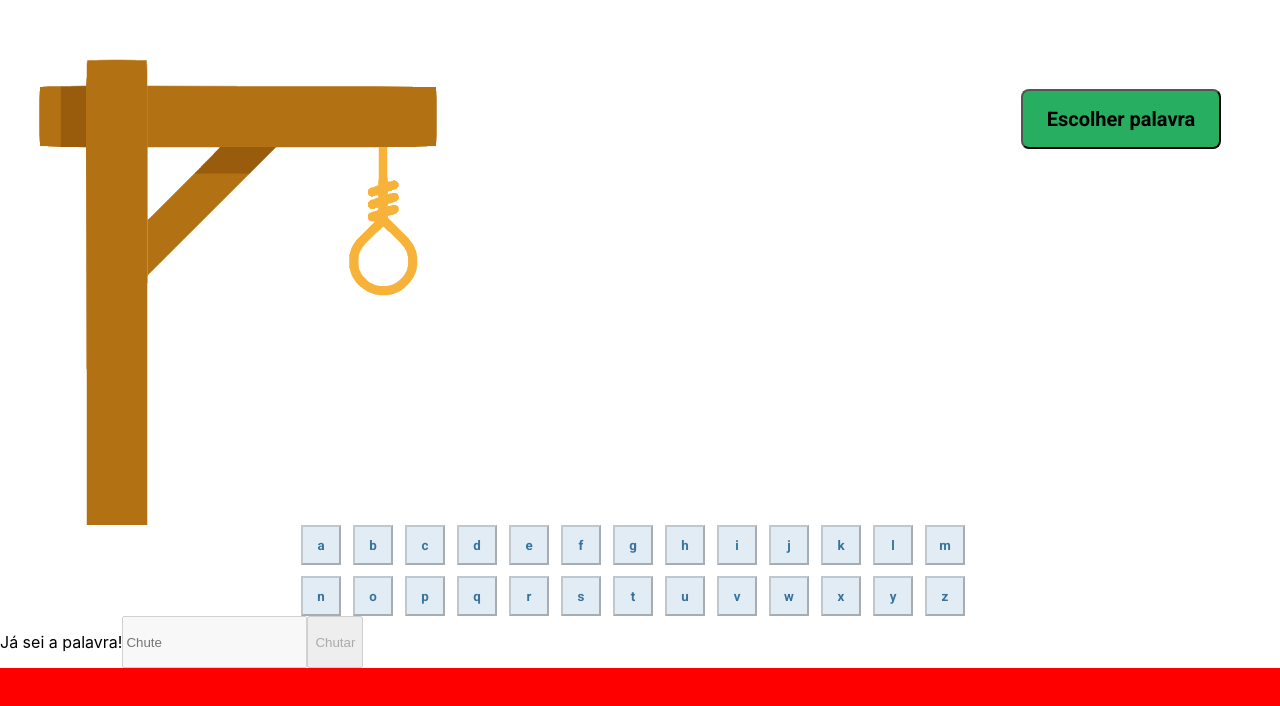
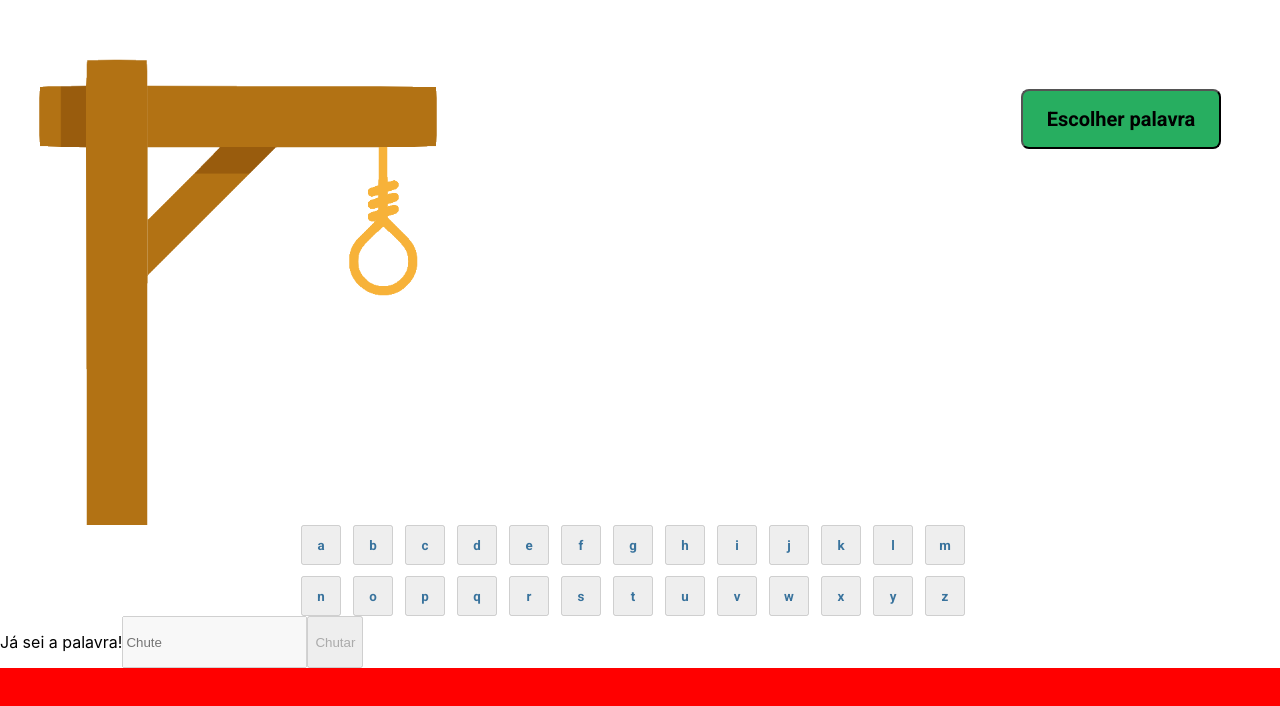
Before and after one commit to AndreyMota/projeto8-jogoforca, a React (Create React App) app: page / in a window 1280 px wide. Shown: the top 706 px of the page. Built offline with nearby package versions, Linux system fonts and the light colour scheme; a web font is replaced by a local one.

Commit message:
data test ep 2

```diff
--- a/src/styles/Letras.css
+++ b/src/styles/Letras.css
@@ -5,7 +5,6 @@
 }
 
 .letras button{
-    background-color: #E1ECF4;
     color: #39739D;
     font-family: 'Roboto', sans-serif;
     font-weight: 700;
```
